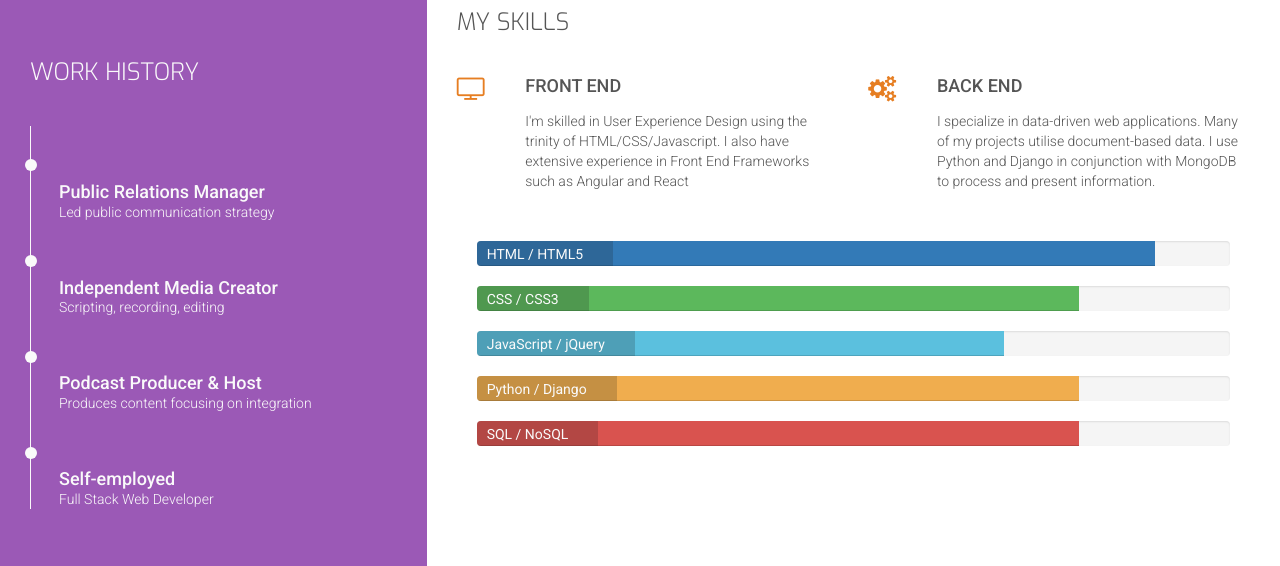
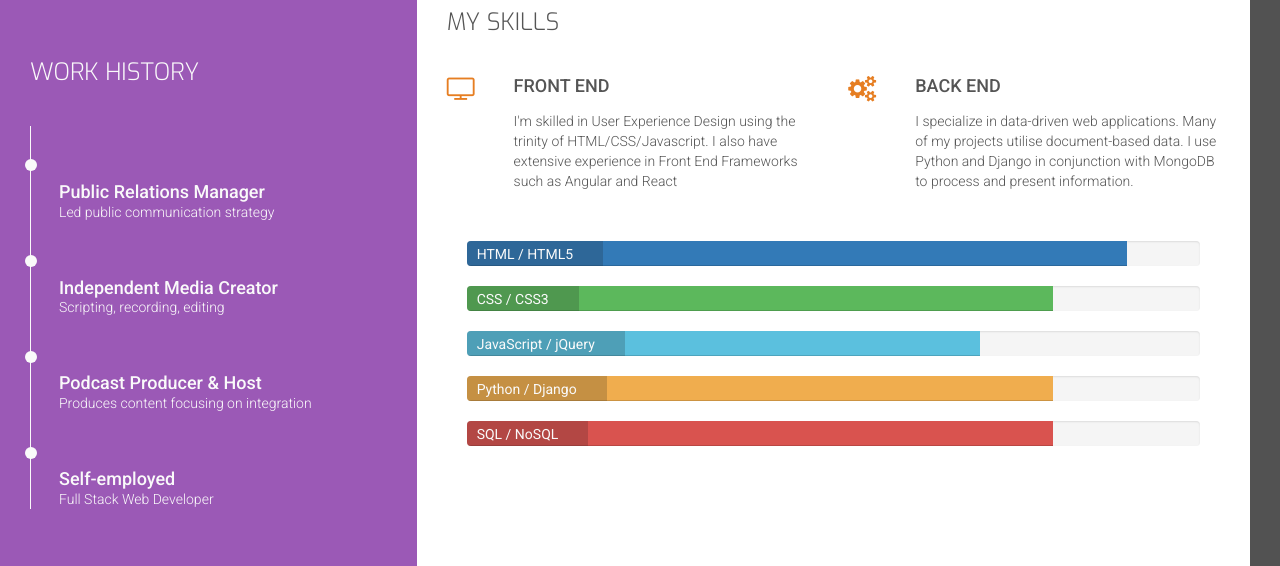
Before and after one commit to behzad17/Resume1, a plain HTML site: page resume.html in a window 1280 px wide. Shown: the part 377-943 px from the top of the page. Drawn offline with nearby package versions, Linux system fonts and the light colour scheme.

Commit message:
correct code in style.css file

```diff
--- a/assets/css/style.css
+++ b/assets/css/style.css
@@ -89,9 +89,9 @@ h4 {
 }
 
 .row-table {
-  display: block;
-  max-height: 100vh;
-  overflow-y: auto;
+  display: table;
+  width: 100%;
+  table-layout: fixed;
 }
 
 .history-heading,
@@ -407,10 +407,8 @@ div#map {
   @supports (-webkit-appearance:none) {
     @media (min-width: 992px) {
       .bg-color-work-history {
-        background-color: #9b59b6;
         max-height: 100vh;
         overflow-y: auto;
-        display: table-cell !important; /* اصلاح این خط */
       }
     }
   }
```
